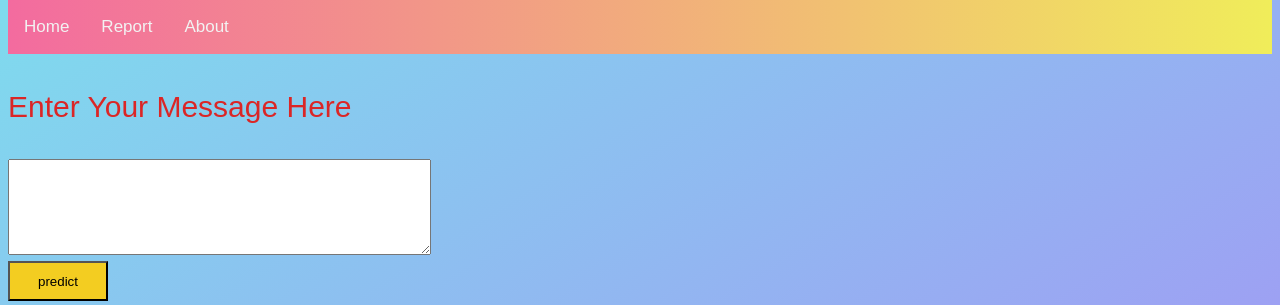
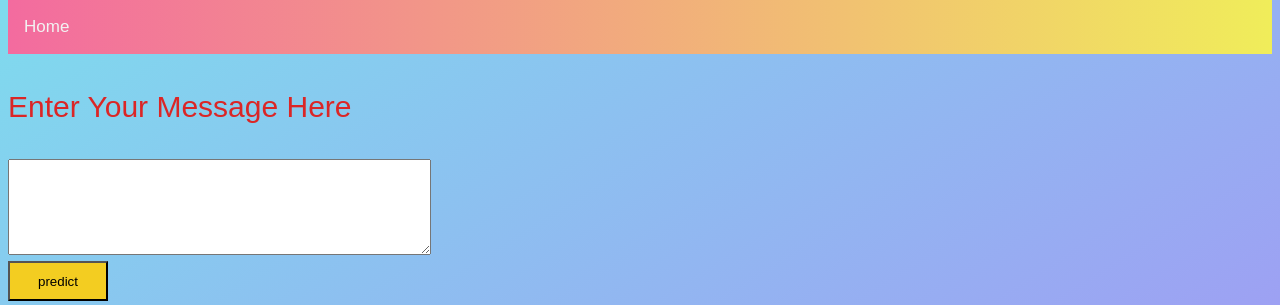
Before and after one commit to studriji/stress_predictor, a Flask app: page / in a window 1280 px wide. Shown: the part 101-406 px from the top of the page. Run offline with Flask 2, Linux system fonts and the light colour scheme; parts of the project's set-up code (start-up, migrations or seed data) failed here and were passed over.

Commit message:
Update home.html

```diff
--- a/templates/home.html
+++ b/templates/home.html
@@ -17,8 +17,6 @@
 	</header>
 	<div class="topnav">
 		<a href="/">Home</a>
-		<a href="/report">Report</a>
-		<a href="/about">About</a>
 	  </div>
 
 	<div class="ml-container">
```
